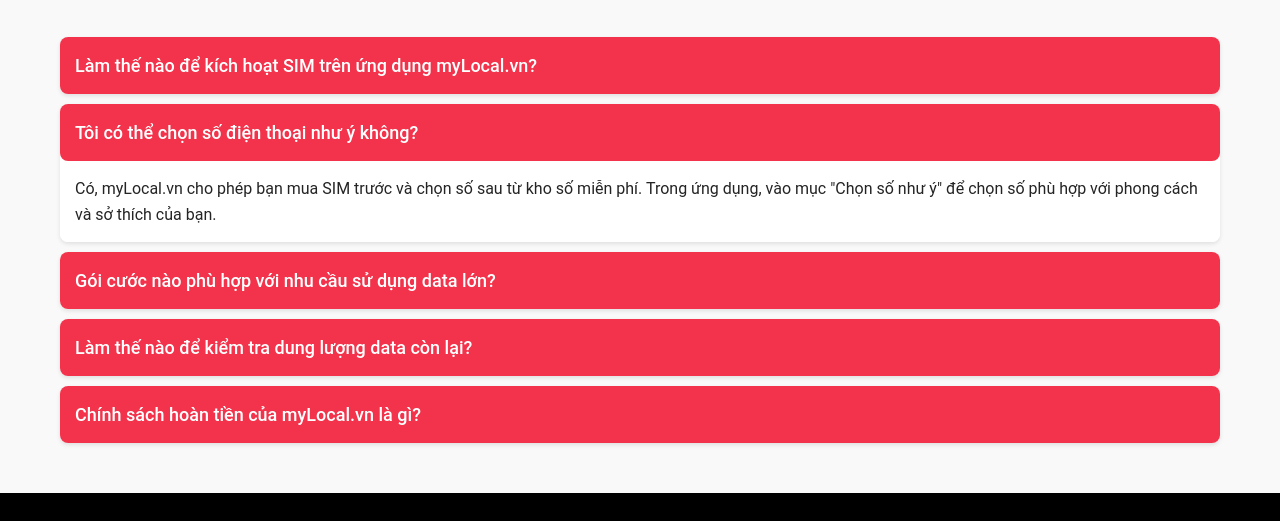
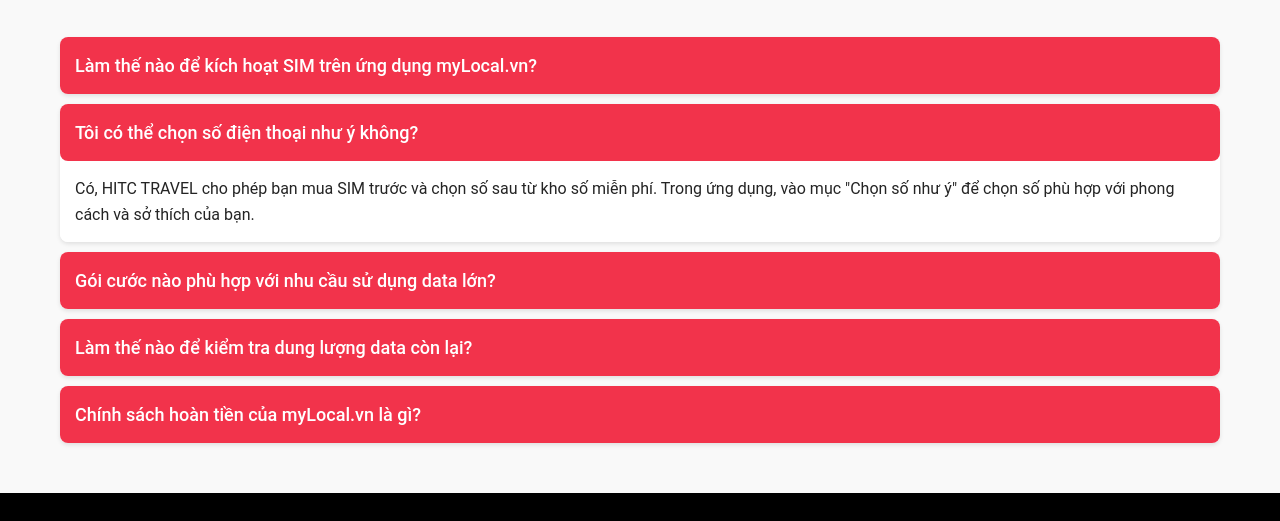
Before and after one commit to Sagn07/Project-TTCN, a website built with Vite: page hotro.html in a window 1280 px wide. Both pictures are taken after a click on the button "Tôi có thể chọn số điện thoại như ý không?". Shown: the part 253-774 px from the top of the page. Built offline with nearby package versions, Linux system fonts and the light colour scheme.

Commit message:
sửa xíu xiu

```diff
--- a/hotro.html
+++ b/hotro.html
@@ -67,7 +67,7 @@
                 <div class="faq-item">
                     <button class="faq-question">Tôi có thể chọn số điện thoại như ý không?</button>
                     <div class="faq-answer">
-                        <p>Có, myLocal.vn cho phép bạn mua SIM trước và chọn số sau từ kho số miễn phí. Trong ứng dụng, vào mục "Chọn số như ý" để chọn số phù hợp với phong cách và sở thích của bạn.</p>
+                        <p>Có, HITC TRAVEL cho phép bạn mua SIM trước và chọn số sau từ kho số miễn phí. Trong ứng dụng, vào mục "Chọn số như ý" để chọn số phù hợp với phong cách và sở thích của bạn.</p>
                     </div>
                 </div>
                 <div class="faq-item">
```
